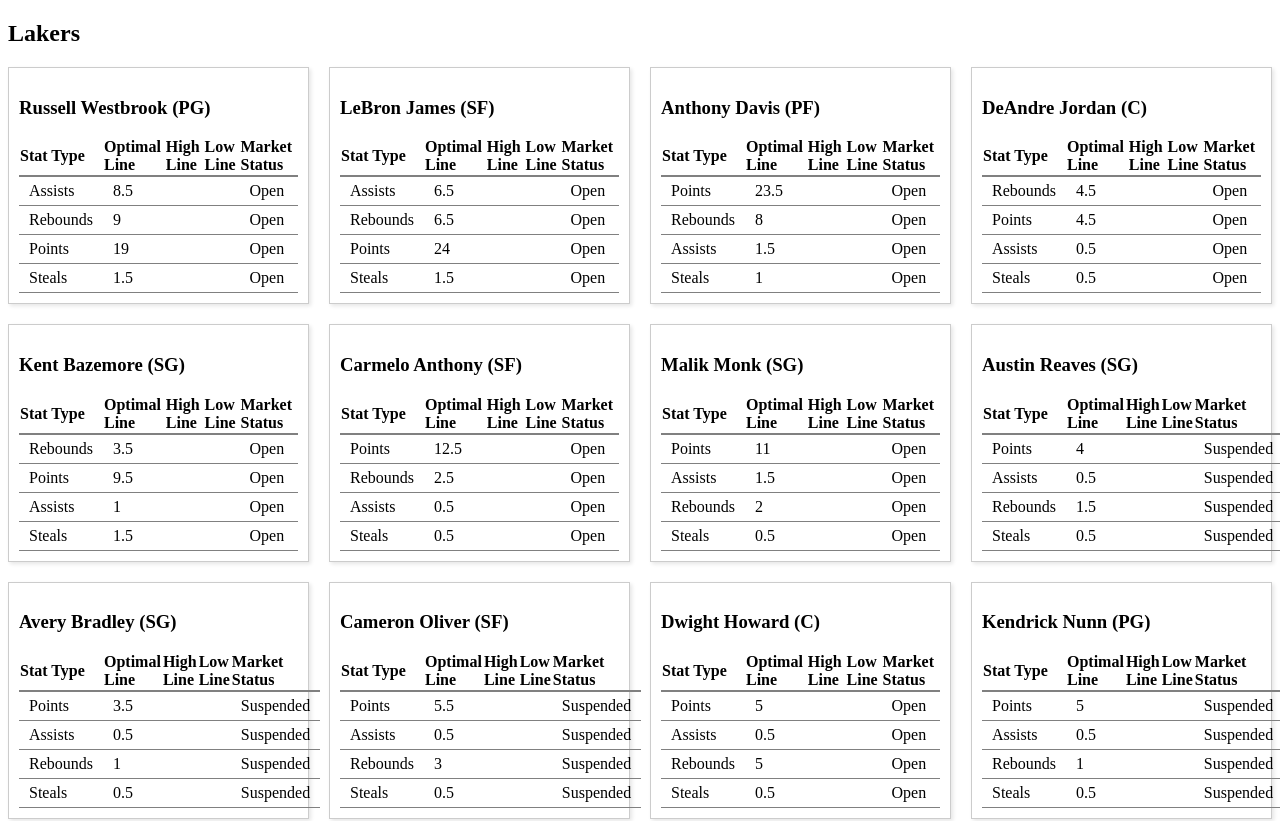
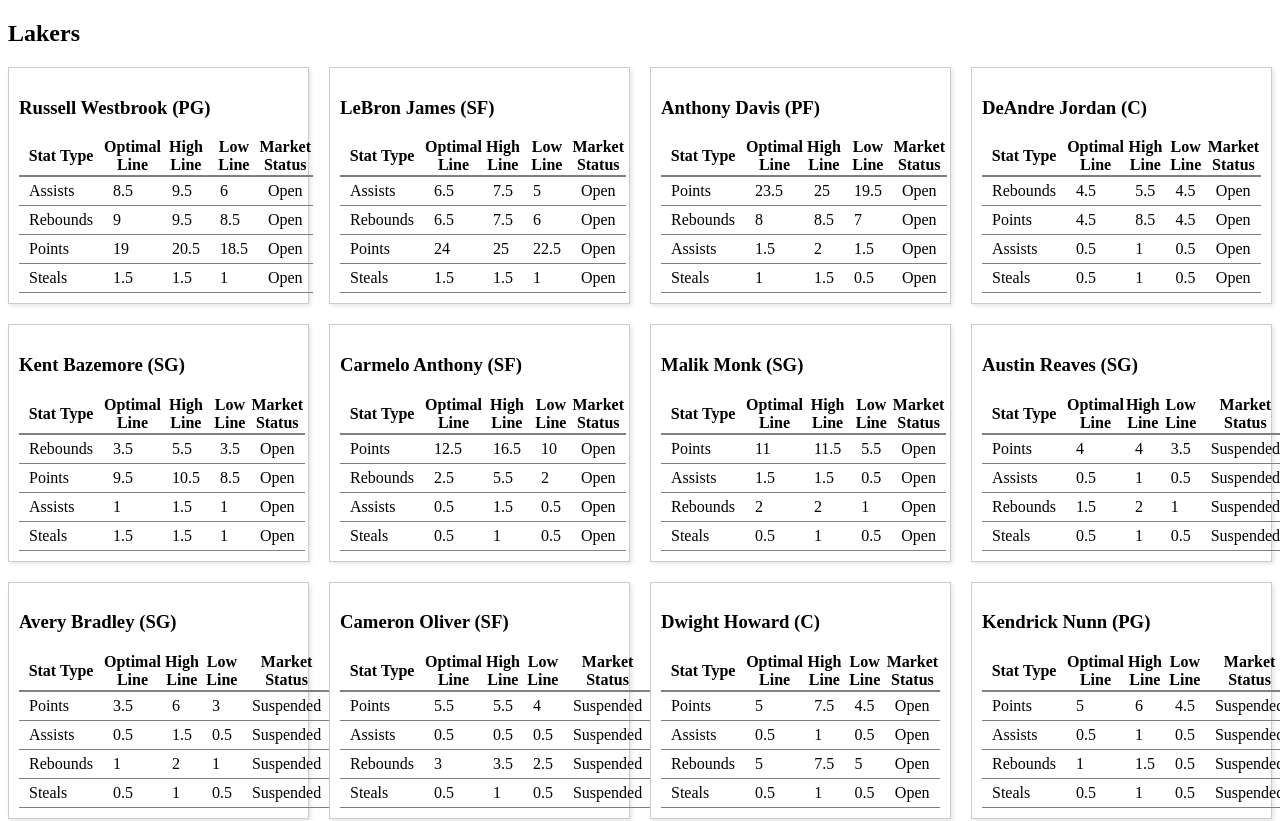
Before and after one commit to kolashah/swish, a React (Create React App) app: page / in a window 1280 px wide. Shown: the top 821 px of the page. Built offline with nearby package versions, Linux system fonts and the light colour scheme.

Commit message:
high/low

```diff
--- a/src/components/PlayerTable.jsx
+++ b/src/components/PlayerTable.jsx
@@ -2,7 +2,6 @@
 import { useTable } from 'react-table';
 
 function PlayerTable({ data, groupedAlts }) {
-  console.log('g:', groupedAlts);
 
   function capitalize(word) {
     return word.charAt(0).toUpperCase() + word.slice(1);
@@ -51,7 +50,7 @@
             {headerGroup.headers.map((column) => (
               <th
                 {...column.getHeaderProps()}
-                style={{ borderBottom: 'solid 2px gray', textAlign: 'left' }}
+                style={{ borderBottom: 'solid 2px gray', textAlign: 'center' }}
               >
                 {column.render('Header')}
               </th>
--- a/src/components/TeamTable.jsx
+++ b/src/components/TeamTable.jsx
@@ -1,6 +1,20 @@
 import React from 'react';
 import PlayerTable from './PlayerTable';
 import '../styles/App.css';
+
+function processData(data, groupedAlts) {
+  return data.map((row) => {
+    const { statType } = row;
+    const altLines = groupedAlts[statType] || [];
+    const altLineValues = altLines.map((alt) => alt.line);
+    console.log(altLineValues);
+    return {
+      ...row,
+      highLine: Math.max(row.line, ...altLineValues),
+      lowLine: Math.min(row.line, ...altLineValues),
+    };
+  });
+}
 
 function TeamTables({ groupedData, groupedAlts }) {
   return (
@@ -9,14 +23,20 @@
         <div key={team}>
           <h2>{team}</h2>
           <div className="playerContainer">
-            {Object.entries(players).map(([playerId, playerData]) => (
-              <div className="player" key={playerId}>
-                <h3>
-                  {playerData[0].playerName} ({playerData[0].position})
-                </h3>
-                <PlayerTable data={playerData} groupedAlts={groupedAlts} />
-              </div>
-            ))}
+            {Object.entries(players).map(([playerId, playerData]) => {
+              const processedData = processData(
+                playerData,
+                groupedAlts[playerId] || {}
+              );
+              return (
+                <div className="player" key={playerId}>
+                  <h3>
+                    {playerData[0].playerName} ({playerData[0].position})
+                  </h3>
+                  <PlayerTable data={processedData} />
+                </div>
+              );
+            })}
           </div>
         </div>
       ))}
```
